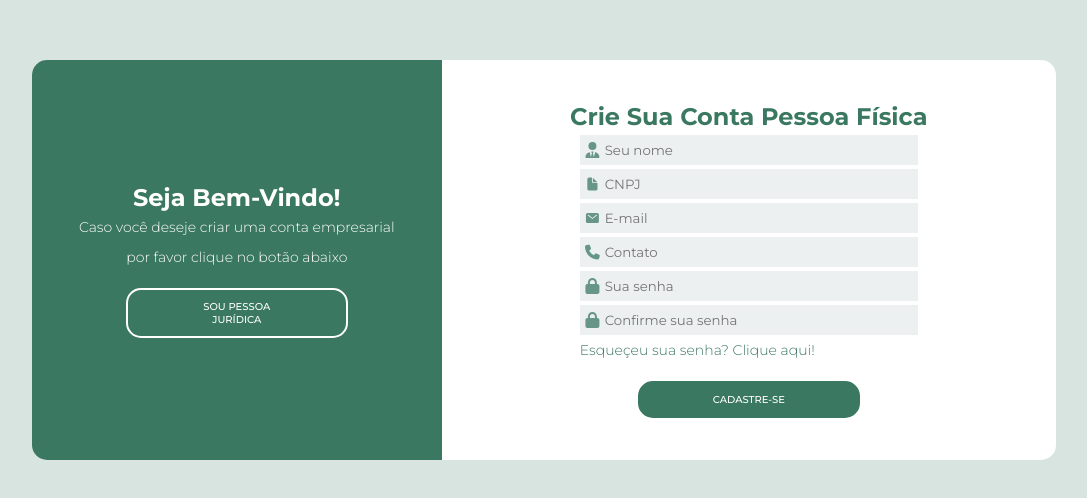
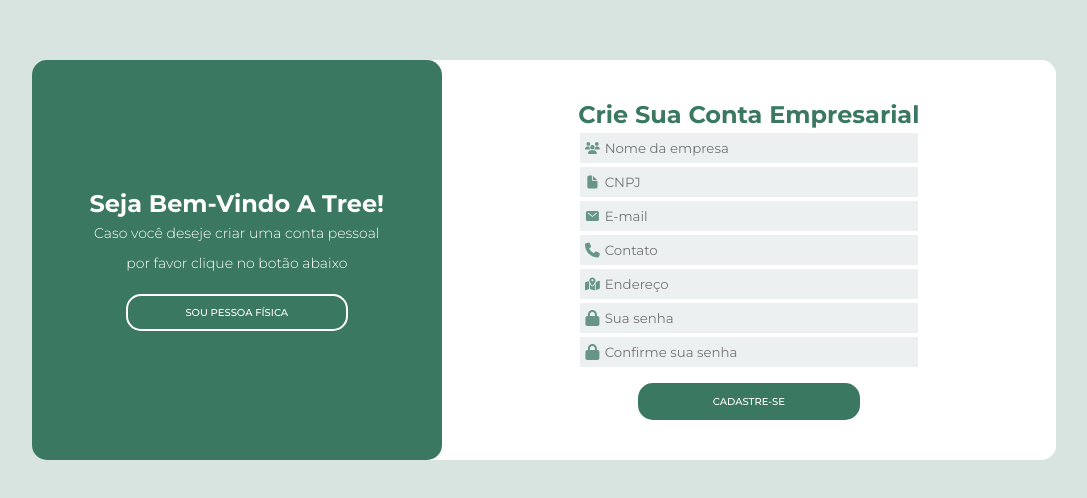
Before and after one commit to RicardoCarvalhoGit/Tree, a React (Create React App) app in the folder tree-code/: page / in a window 1280 px wide. Shown: the part 140-638 px from the top of the page, without its empty margins (96-1183 px from the left). Built offline with nearby package versions, Linux system fonts and the light colour scheme.

Commit message:
adicionado dinamica de transição de CPF para CNPJ

```diff
--- a/tree-code/src/components/pages/SignInComponent.module.css
+++ b/tree-code/src/components/pages/SignInComponent.module.css
@@ -31,12 +31,17 @@
     width: 40%;
     height: 100%;
     background-color: #3B7861;
-    border-top-left-radius: 15px;
-    border-bottom-left-radius: 15px;
+    border-radius: 15px;
+
+    left: 0;
 }
 
 .first_content {
-    display: none;
+    display: flex;
+}
+
+.first_content .second_column {
+    z-index: 12;
 }
 
 .first_column {
@@ -90,6 +95,7 @@
 .btn_primary {
     background-color: transparent;
     border: 2px solid #fff;
+    transition: background-color 0.5s;
 }
 
 .btn_primary:hover {
@@ -100,11 +106,18 @@
 .btn_secondary {
     background-color: #3B7861;
     border: 2px solid #3B7861;
+    transition: background-color 0.5s;
 }
 
 .btn_secondary:hover {
     background-color: #fff;
     color: #3B7861;
+}
+
+input:-webkit-autofill
+{
+    -webkit-box-shadow: 0 0 0px 1000px #ecf0f1 inset !important;
+    -webkit-text-fill-color: #000 !important;
 }
 
 .form {
@@ -140,6 +153,16 @@
     display: flex;
 }
 
+.second_content .first_column {
+    order: 2;
+    z-index: -1;
+}
+
+.second_content .second_column {
+    order: 1;
+    z-index: -1;
+}
+
 .forgotten_password {
     font-size: 14px;
     font-weight: 300;
@@ -151,3 +174,27 @@
 .forgotten_password:hover {
     text-decoration: underline;
 }
+
+.cpf_sign_in_js .first_content .first_column,
+.cpf_sign_in_js .first_content .second_column {
+    z-index: -1;
+}
+
+.cpf_sign_in_js .second_content .first_column,
+.cpf_sign_in_js .second_content .second_column {
+    z-index: 12;
+}
+
+.cpf_sign_in_js .content::before {
+    left: 60%;
+}
+
+.cnpj_sign_in_js .second_content .first_column,
+.cnpj_sign_in_js .second_content .second_column {
+    z-index: -1;
+}
+
+.cnpj_sign_in_js .first_content .first_column,
+.cnpj_sign_in_js .first_content .second_column {
+    z-index: 12;
+}
--- a/tree-code/src/components/pages/SignInComponent.tsx
+++ b/tree-code/src/components/pages/SignInComponent.tsx
@@ -1,19 +1,25 @@
+import { SetStateAction, useState } from 'react';
 import styles from './SignInComponent.module.css'
 
 import { FaUsers, FaPhone, FaMapLocationDot, FaLock, FaUserTie } from "react-icons/fa6";
 import { IoDocument, IoMail } from "react-icons/io5";
 
+function SignIn () {
 
+    const [signInType, setSignInType] = useState('');
 
-function SignIn () {
+    const handleSignInType = (type: SetStateAction<string>) => {
+        setSignInType(type);
+    }
+
     return (
-        <div className={styles.container}>
+            <div className={`${styles.container} ${signInType === 'cpf' ? styles.cpf_sign_in_js : signInType === 'cnpj' ? styles.cnpj_sign_in_js : ''}`}>
                     <div className={`${styles.content} ${styles.first_content}`}>
                     <div className={styles.first_column}>
                         <h2 className={`${styles.title} ${styles.title_primary}`}>Seja bem-vindo a Tree!</h2>
                         <p className={styles.description}>Caso você deseje criar uma conta pessoal</p>
                         <p className={styles.description}>por favor clique no botão abaixo</p>
-                    <button className={`${styles.btn} ${styles.btn_primary}`}>Sou pessoa física</button>
+                        <button onClick={() => handleSignInType('cpf')} className={`${styles.btn} ${styles.btn_primary}`}>Sou pessoa física</button>
                     </div>
                     <div className={styles.second_column}>
                         <h2 className={`${styles.title} ${styles.title_secondary}`}>Crie sua conta empresarial</h2>
@@ -55,7 +61,7 @@
                         <h2 className={`${styles.title} ${styles.title_primary}`}>Seja bem-vindo!</h2>
                         <p className={styles.description}>Caso você deseje criar uma conta empresarial</p>
                         <p className={styles.description}>por favor clique no botão abaixo</p>
-                    <button className={`${styles.btn} ${styles.btn_primary}`}>Sou pessoa jurídica</button>
+                        <button onClick={() => handleSignInType('cnpj')} className={`${styles.btn} ${styles.btn_primary}`}>Sou pessoa jurídica</button>
                     </div>
                     <div className={styles.second_column}>
                         <h2 className={`${styles.title} ${styles.title_secondary}`}>Crie sua conta pessoa física</h2>
```
Also changed, not shown: tree-code/src/components/pages/signUpComponent.js (added). Lines whose indentation alone changed are shown as unchanged.
